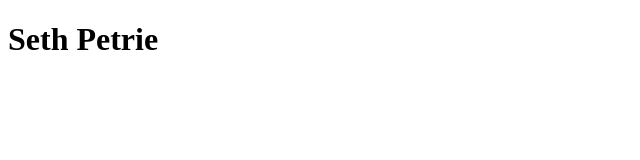
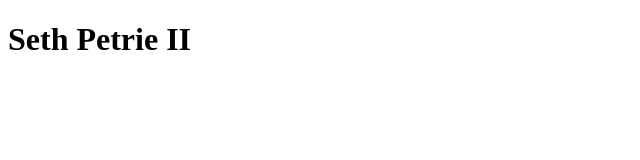
Before and after one commit to QuantSethP20/ifsc-11003-02, a plain HTML site: page index.html in a window 1280 px wide. Shown: the full height of the page, 0-640 px from the left. Drawn offline with Linux system fonts and the light colour scheme.

Commit message:
Second Commit

```diff
--- a/index.html
+++ b/index.html
@@ -7,6 +7,6 @@
   <meta name="author" content="Seth Petrie">
 </head>
 <body>
-  <h1>Seth Petrie</h1>
+  <h1>Seth Petrie II</h1>
 </body>
 </html>
```
